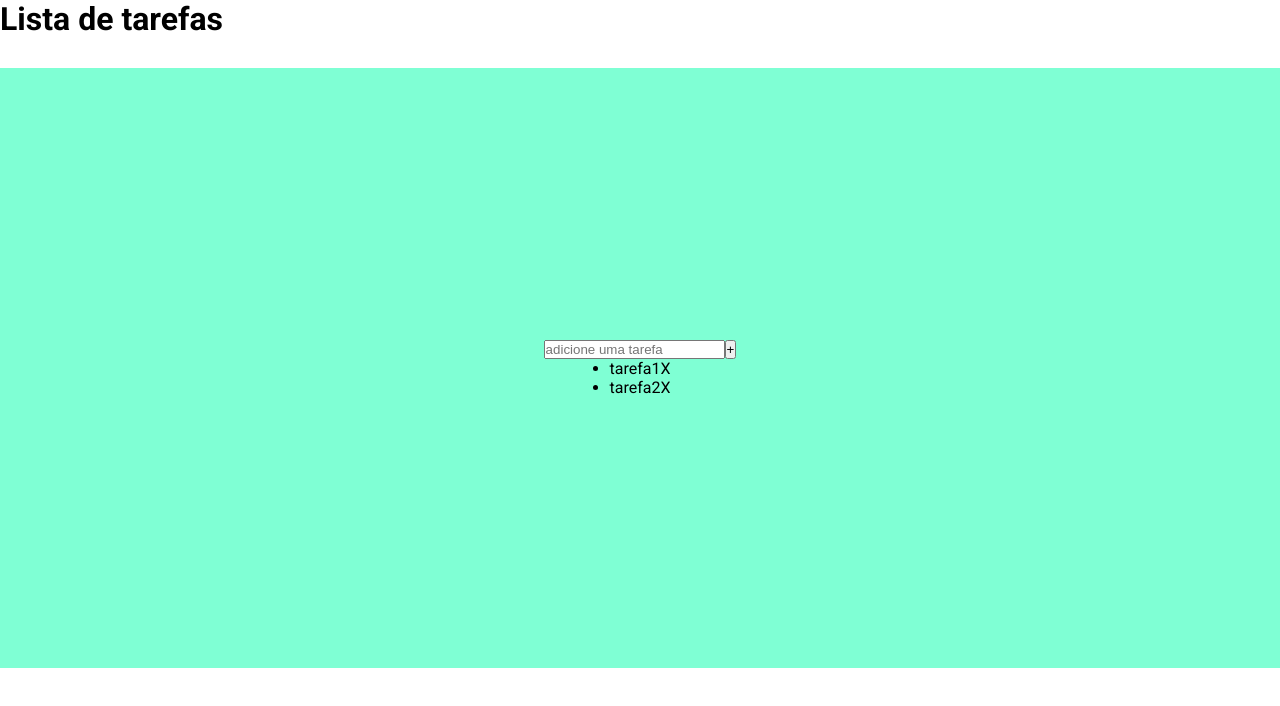
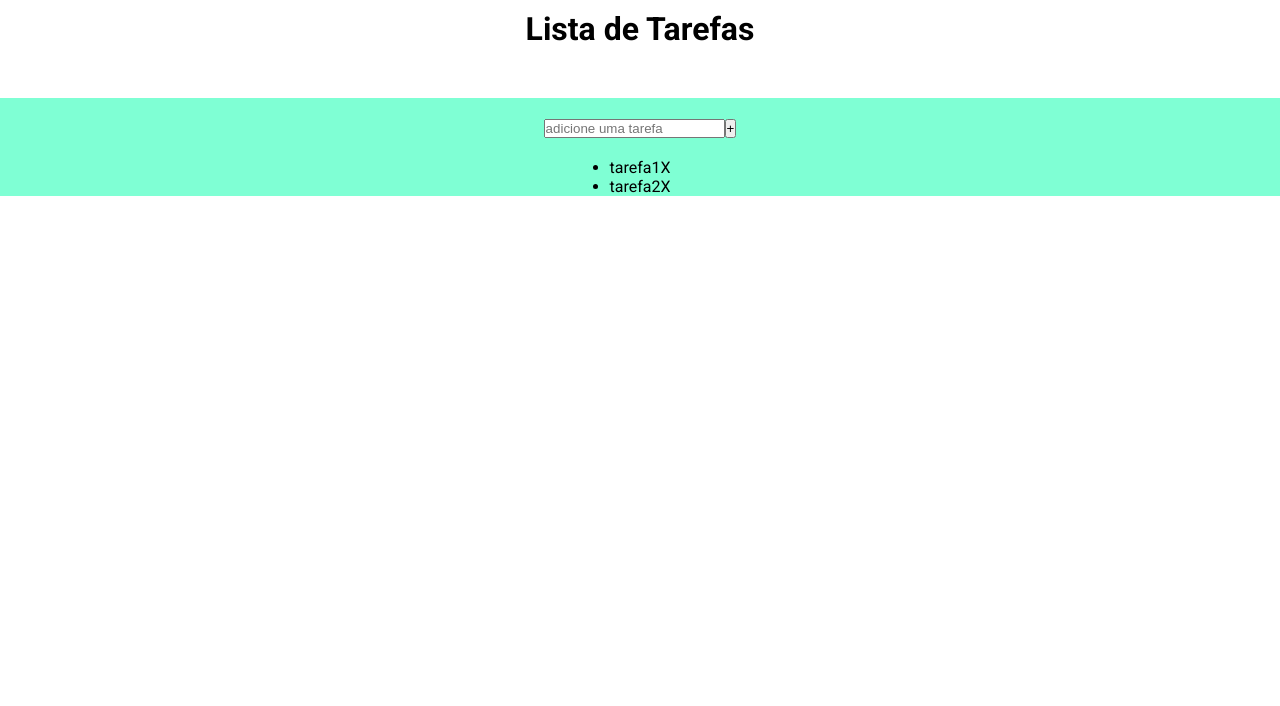
Before and after one commit to viniciusgasparino/todoList, a Next.js app: page / in a window 1280 px wide. Shown: the top 706 px of the page. Built offline with nearby package versions, Linux system fonts and the light colour scheme.

Commit message:
Criado component Content

```diff
--- a/components/container/Container.module.css
+++ b/components/container/Container.module.css
@@ -1,9 +1,8 @@
 .container{
-  min-height: 600px;
   display: flex;
   flex-direction: column;
   justify-content: center;
   align-items: center;
-  margin-top: 30px;
   background-color: aquamarine;
+  margin-top: 50px;
 }
--- /dev/null
+++ b/components/content/Content.jsx
@@ -0,0 +1,12 @@
+import styles from "./Content.module.css"
+
+function Content({children}){
+  return(
+    <div className={styles.content}>
+      {children}
+    </div>
+  )
+}
+
+
+export default Content
--- /dev/null
+++ b/components/content/Content.module.css
@@ -0,0 +1,3 @@
+.content{
+  margin-top: 20px;
+}
--- a/components/titulo/Titulo.module.css
+++ b/components/titulo/Titulo.module.css
@@ -1,3 +1,4 @@
 .h1{
   text-align: center;
+  margin-top: 10px;
 }
--- a/pages/index.jsx
+++ b/pages/index.jsx
@@ -1,5 +1,7 @@
 import {useState} from "react"
 import Container from "../components/container/Container"
+import Titulo from "../components/titulo/Titulo"
+import Content from "../components/content/Content"
 
 
 function HomePage(){
@@ -21,19 +23,19 @@ function HomePage(){
 
   return(
     <>
-      <h1>Lista de tarefas</h1>
+      <Titulo titulo="Lista de Tarefas"/>
 
       <Container>
-      <div>
+        <Content>
           <input
             placeholder="adicione uma tarefa"
             value={text}
             onChange={(e)=>{setText(e.target.value)}}
           />
           <button onClick={adicionar}>+</button>
-      </div>
+        </Content>
 
-      <div>
+        <Content>
           {
             list.map((task,pos)=>{
               return(
@@ -43,7 +45,7 @@ function HomePage(){
               )
             })
           }
-      </div>
+        </Content>
       </Container>
 
 
```
Lines whose indentation alone changed are shown as unchanged.
